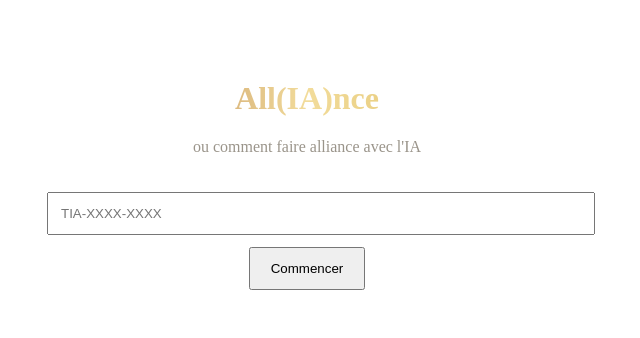
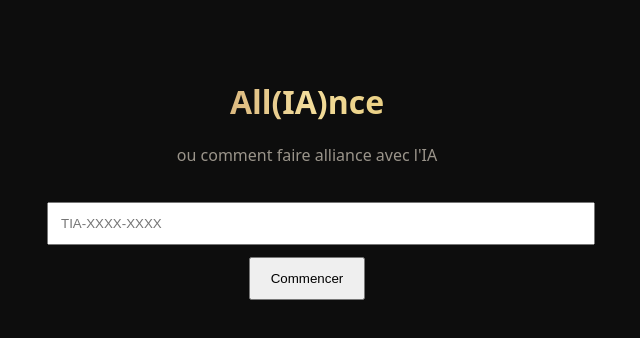
Before and after one commit to TeamIAlchemist/alliance, a Next.js app in the folder allIAnce-app/: page / in a window 1280 px wide. Shown: the top 338 px of the page, without its empty margins (333-973 px from the left). Built offline with nearby package versions, Linux system fonts and the light colour scheme.

Commit message:
Update layout.tsx

```diff
--- a/allIAnce-app/app/layout.tsx
+++ b/allIAnce-app/app/layout.tsx
@@ -1,16 +1,10 @@
-export const metadata = {
-  title: 'Alliance App',
-  description: 'Application Alliance',
-}
-
-export default function RootLayout({
-  children,
-}: {
-  children: React.ReactNode
-}) {
+export const metadata = { title: 'All(IA)nce', description: 'ou comment faire alliance avec l\'IA' };
+export default function RootLayout({ children }: { children: React.ReactNode }) {
   return (
     <html lang="fr">
-      <body>{children}</body>
+      <body style={{ margin: 0, minHeight: '100vh', background: '#0d0d0d', color: '#ece7dd', fontFamily: 'system-ui, sans-serif' }}>
+        {children}
+      </body>
     </html>
-  )
+  );
 }
```
